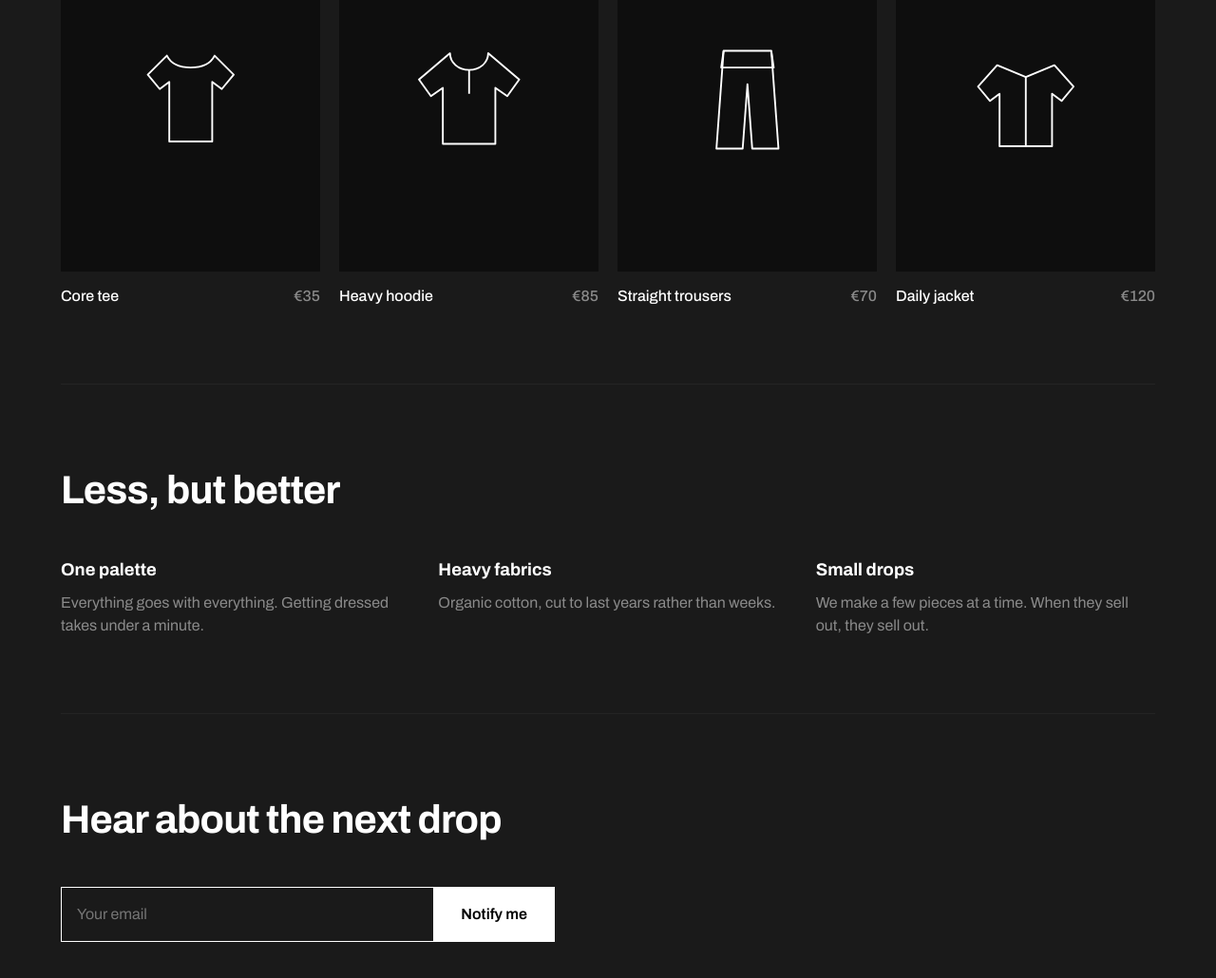
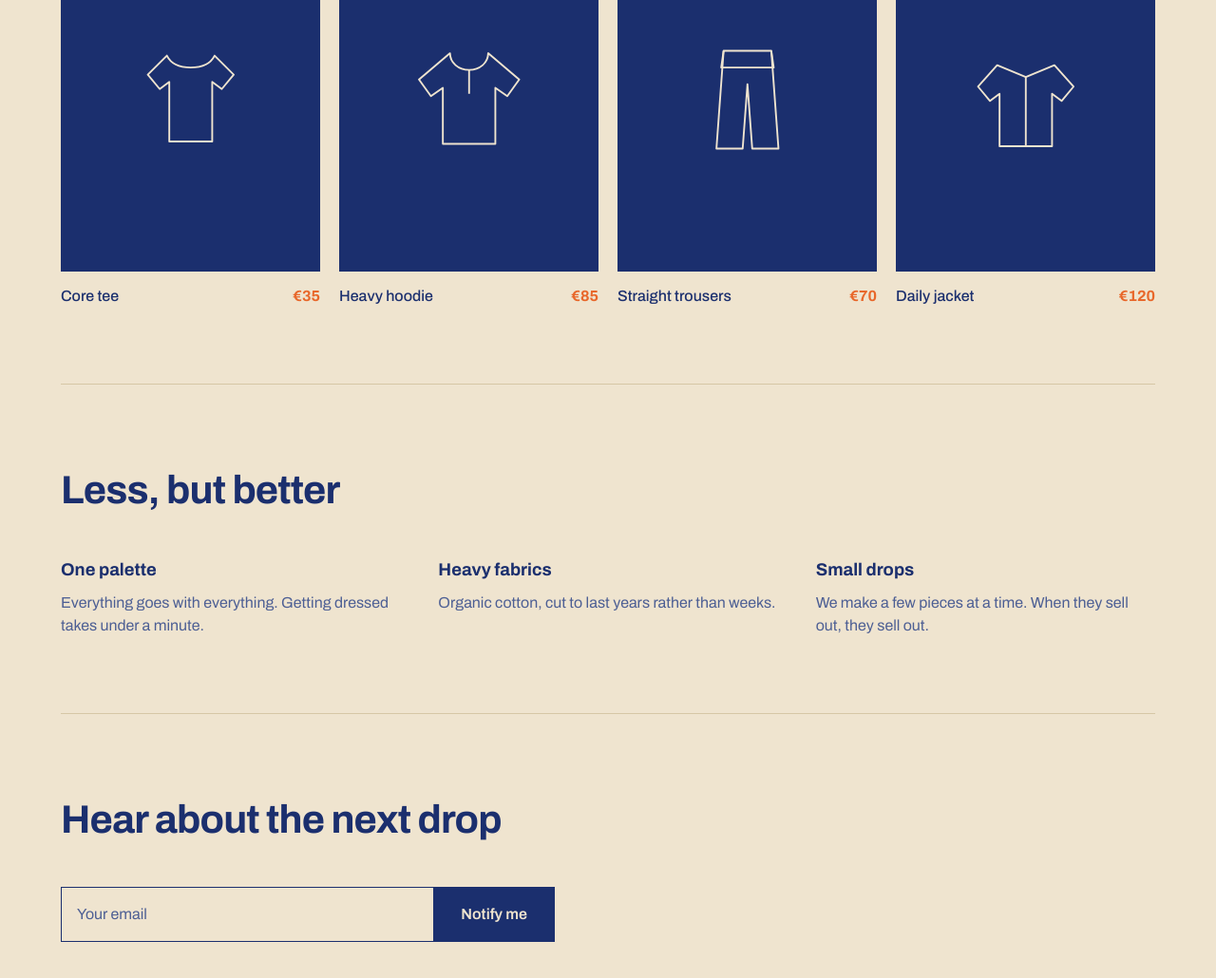
Before and after one commit to kirtankathrecha/clothly, a plain HTML site: page index.html in a window 1280 px wide. Shown: the part 895-1925 px from the top of the page at 95% size. Drawn offline with Linux system fonts and the light colour scheme.

Commit message:
Update index.html

```diff
--- a/index.html
+++ b/index.html
@@ -10,8 +10,12 @@
 <link href="https://fonts.googleapis.com/css2?family=Archivo:wdth,wght@62..125,300..800&display=swap" rel="stylesheet">
 <style>
   :root{
-    --bg:#1a1a1a; --fg:#fff; --mute:#8a8a8a; --line:#242424; --panel:#0e0e0e;
-    color-scheme:dark;
+    --bg:#efe4cf;      /* beige: page background */
+    --fg:#1b2f6e;      /* blue: text and shapes */
+    --mute:#4d5f94;    /* softer blue: secondary text */
+    --line:#d6c7a6;    /* darker beige: dividers */
+    --accent:#e8672a;  /* orange: highlights */
+    color-scheme:light;
   }
   *{box-sizing:border-box;margin:0;padding:0}
   html{scroll-behavior:smooth}
@@ -23,28 +27,29 @@
   header{display:flex;justify-content:space-between;align-items:center;padding:28px 0}
   .logo{font-weight:800;letter-spacing:.18em;font-size:1rem}
   nav{display:flex;gap:28px;font-size:.95rem;color:var(--mute)}
-  nav a:hover{color:var(--fg)}
+  nav a:hover{color:var(--accent)}
 
   .hero{padding:12vh 0 14vh}
   .hero h1{
     font-size:clamp(3rem,13vw,11rem);
     font-stretch:125%;font-weight:800;line-height:.9;letter-spacing:-.03em;
-    background:#e8dcc8;color:#000;padding:.12em .15em;
+    background:var(--accent);color:var(--fg);padding:.12em .15em;
   }
   .hero p{margin-top:32px;max-width:34ch;font-size:1.25rem;color:var(--mute)}
-  .btn{display:inline-block;margin-top:36px;padding:16px 34px;background:var(--fg);color:#000;font-weight:600;border:1px solid var(--fg);transition:background .2s,color .2s}
-  .btn:hover{background:var(--bg);color:var(--fg)}
+  .btn{display:inline-block;margin-top:36px;padding:16px 34px;background:var(--fg);color:var(--bg);font-weight:600;border:1px solid var(--fg);transition:background .2s,color .2s,border-color .2s}
+  .btn:hover{background:var(--accent);border-color:var(--accent);color:var(--fg)}
 
   section{padding:80px 0;border-top:1px solid var(--line)}
   h2{font-size:clamp(1.8rem,4vw,2.6rem);font-weight:700;letter-spacing:-.02em;margin-bottom:40px}
 
   .grid{display:grid;grid-template-columns:repeat(auto-fit,minmax(240px,1fr));gap:20px}
   .item{display:block}
-  .shot{aspect-ratio:3/4;background:var(--panel);display:grid;place-items:center;transition:background .25s}
-  .item:hover .shot{background:#1a1a1a}
-  .shot svg{width:46%;fill:none;stroke:var(--fg);stroke-width:1.5;stroke-linejoin:round}
+  .shot{aspect-ratio:3/4;background:var(--fg);display:grid;place-items:center;transition:background .25s}
+  .item:hover .shot{background:var(--accent)}
+  .shot svg{width:46%;fill:none;stroke:var(--bg);stroke-width:1.5;stroke-linejoin:round;transition:stroke .25s}
+  .item:hover .shot svg{stroke:var(--fg)}
   .meta{display:flex;justify-content:space-between;margin-top:14px;font-weight:500}
-  .meta span:last-child{color:var(--mute)}
+  .meta span:last-child{color:var(--accent);font-weight:700}
 
   .about{display:grid;grid-template-columns:repeat(auto-fit,minmax(260px,1fr));gap:40px}
   .about p{color:var(--mute);max-width:40ch}
@@ -52,7 +57,9 @@
 
   form{display:flex;gap:0;flex-wrap:wrap;max-width:520px}
   input{flex:1 1 220px;padding:16px;background:var(--bg);color:var(--fg);border:1px solid var(--fg);border-right:0;font:inherit}
-  button{padding:16px 28px;background:var(--fg);color:#000;border:1px solid var(--fg);font:inherit;font-weight:600;cursor:pointer}
+  input::placeholder{color:var(--mute)}
+  button{padding:16px 28px;background:var(--fg);color:var(--bg);border:1px solid var(--fg);font:inherit;font-weight:600;cursor:pointer;transition:background .2s,color .2s,border-color .2s}
+  button:hover{background:var(--accent);border-color:var(--accent);color:var(--fg)}
   #thanks{margin-top:16px;color:var(--mute);min-height:1.5em}
 
   footer{padding:40px 0;border-top:1px solid var(--line);color:var(--mute);font-size:.9rem;display:flex;justify-content:space-between;flex-wrap:wrap;gap:12px}
```
